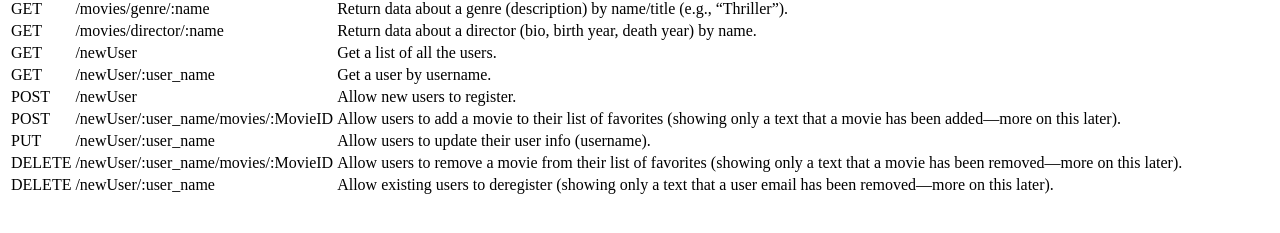
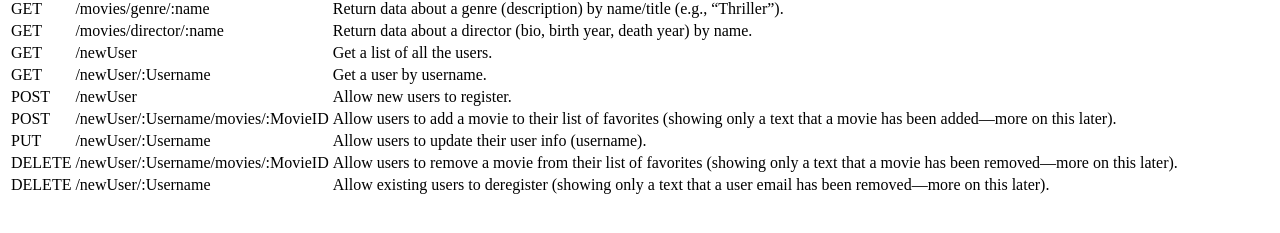
Before and after one commit to ismaelmjr/movie_api, a website: page public/documentation.html in a window 1280 px wide. Shown: the part 245-478 px from the top of the page. Drawn offline with Linux system fonts and the light colour scheme.

Commit message:
updated index.js file

```diff
--- a/public/documentation.html
+++ b/public/documentation.html
@@ -71,7 +71,7 @@
         </tr>
         <tr>
           <td>GET</td>
-          <td>/newUser/:user_name</td>
+          <td>/newUser/:Username</td>
           <td>
             Get a user by username.
           </td>
@@ -83,7 +83,7 @@
         </tr>
         <tr>
           <td>POST</td>
-          <td>/newUser/:user_name/movies/:MovieID</td>
+          <td>/newUser/:Username/movies/:MovieID</td>
           <td>
             Allow users to add a movie to their list of favorites (showing only
             a text that a movie has been added—more on this later).
@@ -91,12 +91,12 @@
         </tr>
         <tr>
           <td>PUT</td>
-          <td>/newUser/:user_name</td>
+          <td>/newUser/:Username</td>
           <td>Allow users to update their user info (username).</td>
         </tr>
         <tr>
           <td>DELETE</td>
-          <td>/newUser/:user_name/movies/:MovieID</td>
+          <td>/newUser/:Username/movies/:MovieID</td>
           <td>
             Allow users to remove a movie from their list of favorites (showing
             only a text that a movie has been removed—more on this later).
@@ -104,7 +104,7 @@
         </tr>
         <tr>
           <td>DELETE</td>
-          <td>/newUser/:user_name</td>
+          <td>/newUser/:Username</td>
           <td>
             Allow existing users to deregister (showing only a text that a user
             email has been removed—more on this later).
```
Also changed, not shown: index.js (+4 -4 lines).
